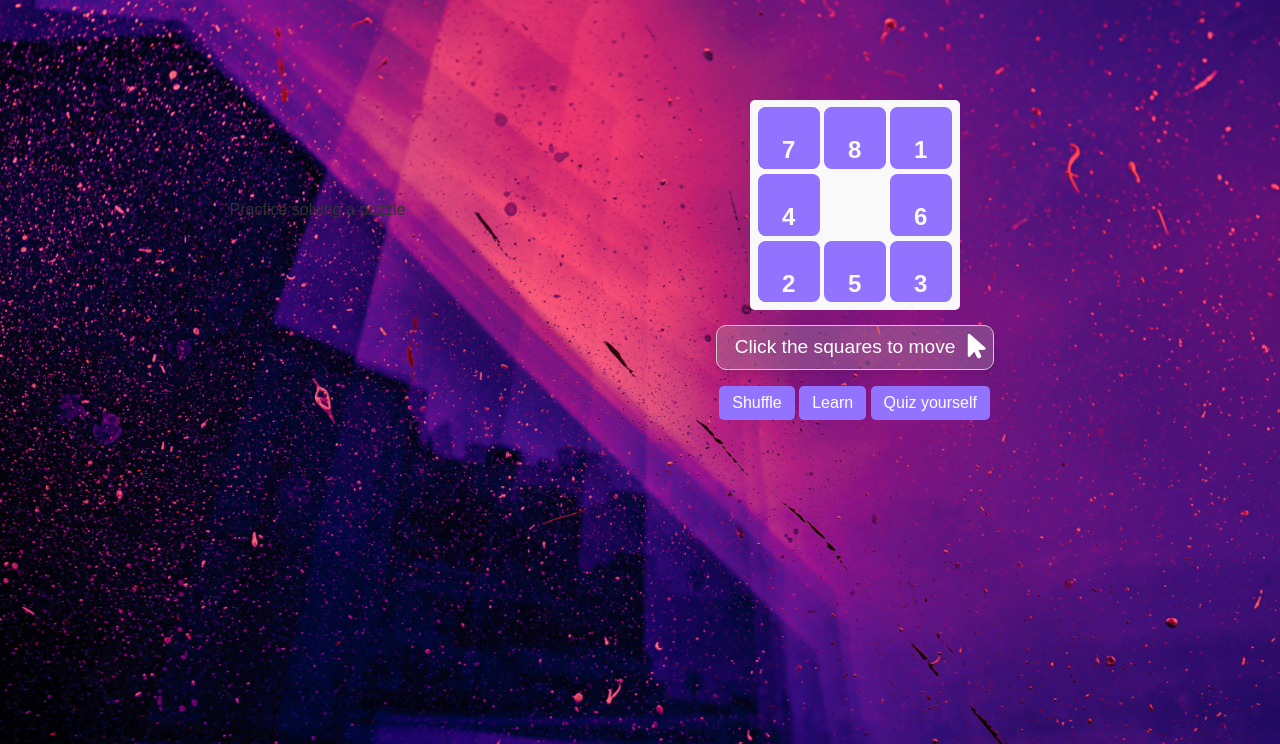
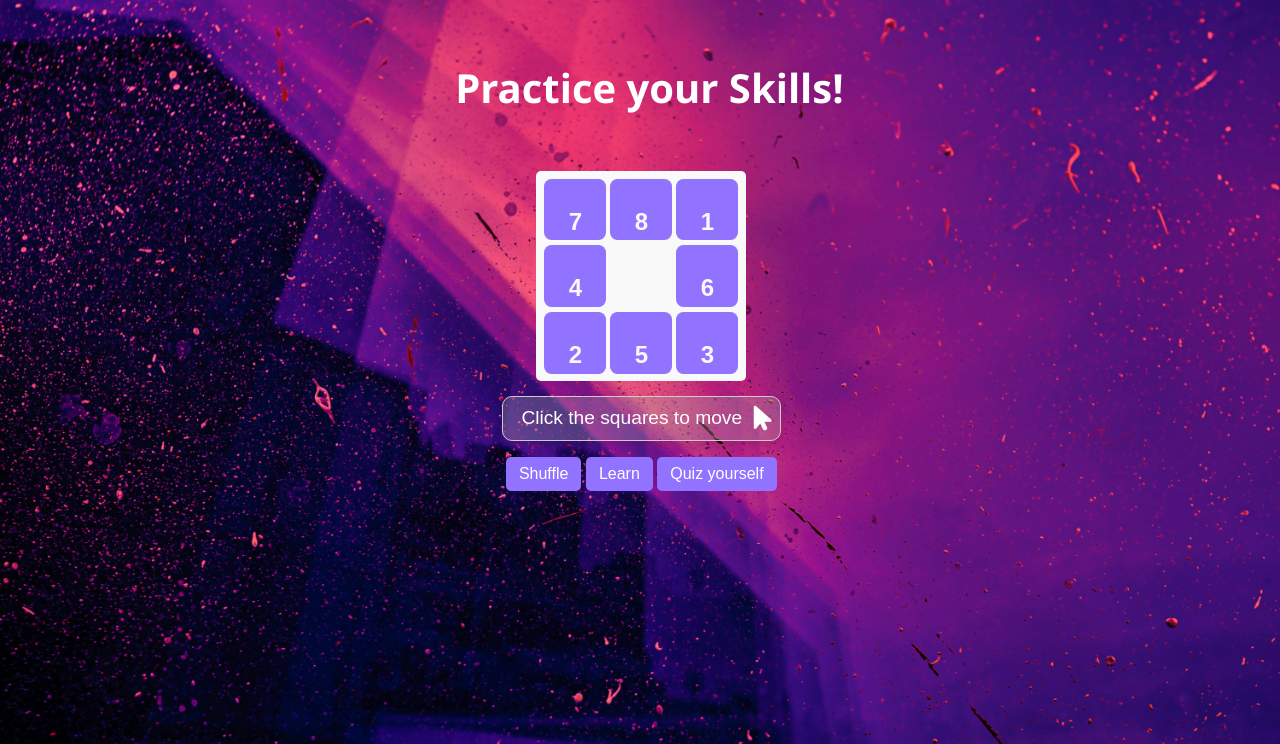
Before and after one commit to lucyhecht1/Interactive-Slide-Puzzle, a Flask app: page /practice in a window 1280 px wide. Shown: the part 56-800 px from the top of the page. Run offline with Flask 3, Linux system fonts and the light colour scheme; some libraries are stand-ins or nearby versions.

Commit message:
layout for practice

```diff
--- a/Sliding-Puzzle-main/static/style.css
+++ b/Sliding-Puzzle-main/static/style.css
@@ -512,3 +512,10 @@ font-weight: bold;
 	padding: 8%;
 
 }
+
+.p{
+	padding-top: 5%;
+	padding-bottom: 4%;
+
+
+}
--- a/Sliding-Puzzle-main/templates/practice.html
+++ b/Sliding-Puzzle-main/templates/practice.html
@@ -14,12 +14,15 @@
 </head>
 
 <div class="row">
+    <div class="row stepcol p">
+        <h1>Practice your Skills!</h1>
+    </div>
     <div class="col-md-4">
-        Practice solving a puzzle
+
     </div>
 
     <div class="col-md-4 text-center justify-content-center align-items-center">
-        <div class="container top-padding">
+        <div class="container ">
         <div id="success" data-step = '{{id}}'></div>
         <div id="source"> </div>
         <div class="row">
@@ -34,6 +37,9 @@
         <button id="learnButton" class="styled-button mt-3">Learn</button>
         <button id="quizButton" class="styled-button mt-3">Quiz yourself</button>
     </div>
+    </div>
+    <div class="col-md-4">
+
     </div>
 
 </div>
```
